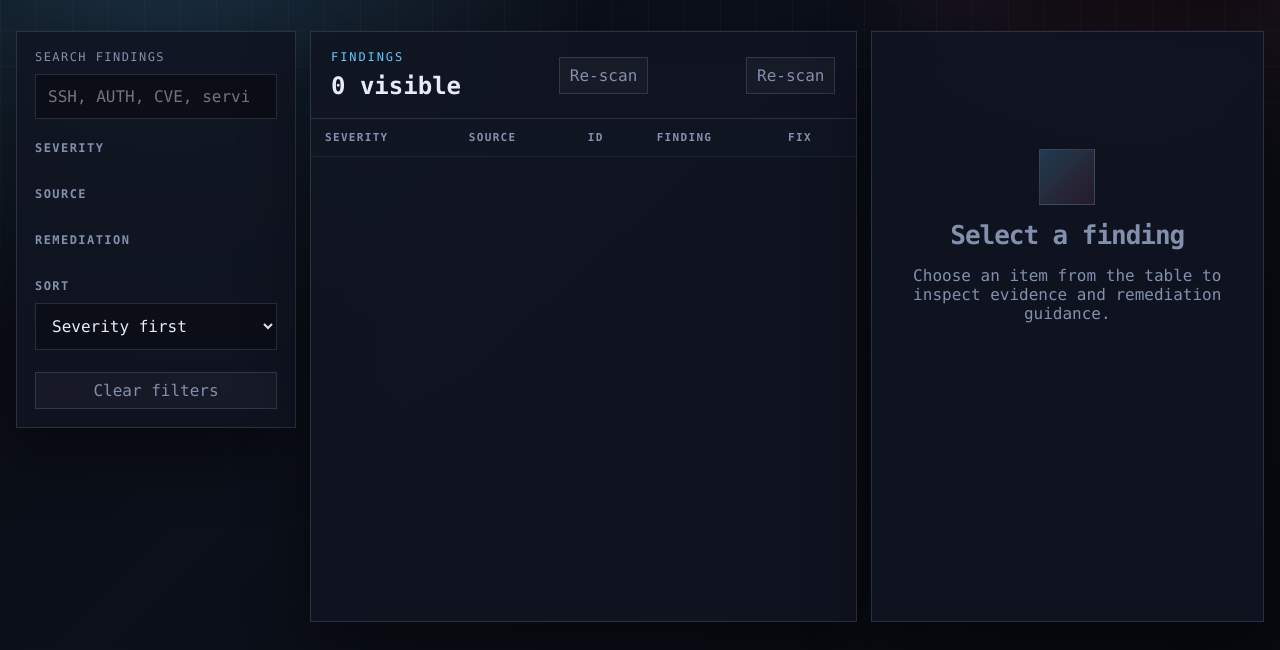
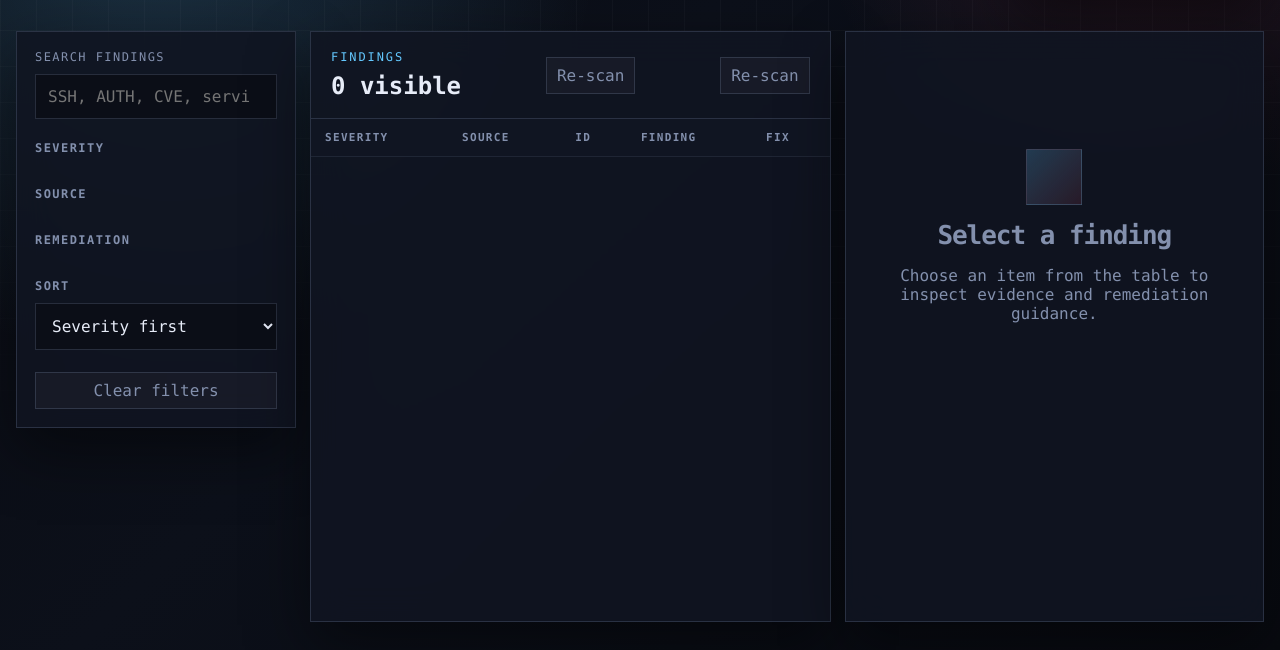
Before and after one commit to seolcu/hostveil, a plain HTML site: page internal/web/assets/index.html in a window 1280 px wide. Shown: the part 150-800 px from the top of the page. Drawn offline with Linux system fonts and the light colour scheme; no server answers.

Commit message:
fix: workspace grid→flex layout for viewport-constrained panels

```diff
--- a/internal/web/assets/app.css
+++ b/internal/web/assets/app.css
@@ -137,17 +137,30 @@ h1 {
 .workspace {
   flex: 1;
   min-height: 0;
-  display: grid;
-  grid-template-columns: 280px minmax(440px, 1fr) minmax(360px, 0.72fr);
+  display: flex;
   gap: 14px;
 }
 
-.filters { align-self: start; padding: 18px; position: sticky; top: 18px; border: 1px solid var(--line); background: rgba(17, 21, 34, 0.88); box-shadow: 0 24px 60px var(--shadow); -webkit-backdrop-filter: blur(18px); backdrop-filter: blur(18px); }
+.filters { width: 280px; flex-shrink: 0; align-self: flex-start; padding: 18px; border: 1px solid var(--line); background: rgba(17, 21, 34, 0.88); box-shadow: 0 24px 60px var(--shadow); -webkit-backdrop-filter: blur(18px); backdrop-filter: blur(18px); }
 
 .findings-panel {
+  flex: 1;
+  min-width: 0;
   display: flex;
   flex-direction: column;
   overflow: hidden;
+  border: 1px solid var(--line);
+  background: rgba(17, 21, 34, 0.88);
+  box-shadow: 0 24px 60px var(--shadow);
+  -webkit-backdrop-filter: blur(18px);
+  backdrop-filter: blur(18px);
+}
+
+.detail {
+  flex: 0.72;
+  min-width: 0;
+  overflow-y: auto;
+  padding: 22px;
   border: 1px solid var(--line);
   background: rgba(17, 21, 34, 0.88);
   box-shadow: 0 24px 60px var(--shadow);
@@ -216,7 +229,6 @@ tbody tr:hover, tbody tr.selected { background: rgba(100, 200, 255, 0.09); }
 .low { color: var(--low); }
 .muted { color: var(--muted); }
 
-.detail { padding: 22px; overflow-y: auto; border: 1px solid var(--line); background: rgba(17, 21, 34, 0.88); box-shadow: 0 24px 60px var(--shadow); -webkit-backdrop-filter: blur(18px); backdrop-filter: blur(18px); }
 .empty-detail { display: grid; min-height: 380px; place-content: center; text-align: center; color: var(--muted); }
 .empty-detail span { width: 56px; height: 56px; margin: 0 auto 16px; border: 1px solid var(--line); background: linear-gradient(135deg, rgba(100,200,255,0.22), rgba(255,85,115,0.1)); }
 .detail h2 { font-size: 26px; line-height: 1.1; letter-spacing: -0.04em; }
@@ -288,13 +300,16 @@ tbody tr:hover, tbody tr.selected { background: rgba(100, 200, 255, 0.09); }
 
 @media (max-width: 1180px) {
   .metrics { grid-template-columns: repeat(3, 1fr); }
-  .workspace { grid-template-columns: 240px 1fr; }
-  .detail { grid-column: 1 / -1; position: static; min-height: auto; }
+  .workspace { flex-wrap: wrap; }
+  .filters { width: 100%; }
+  .findings-panel { flex: 1 1 440px; }
+  .detail { flex: 1 1 100%; }
 }
 
 @media (max-width: 760px) {
   .shell { width: min(100vw - 20px, 720px); padding: 18px 0; }
   .topbar, .workspace { display: block; }
+  .workspace { flex: none; }
   .scoreplate, .filters, .findings-panel, .detail { margin-top: 12px; }
   .metrics { grid-template-columns: repeat(2, 1fr); }
   .table-wrap { max-height: none; }
```
